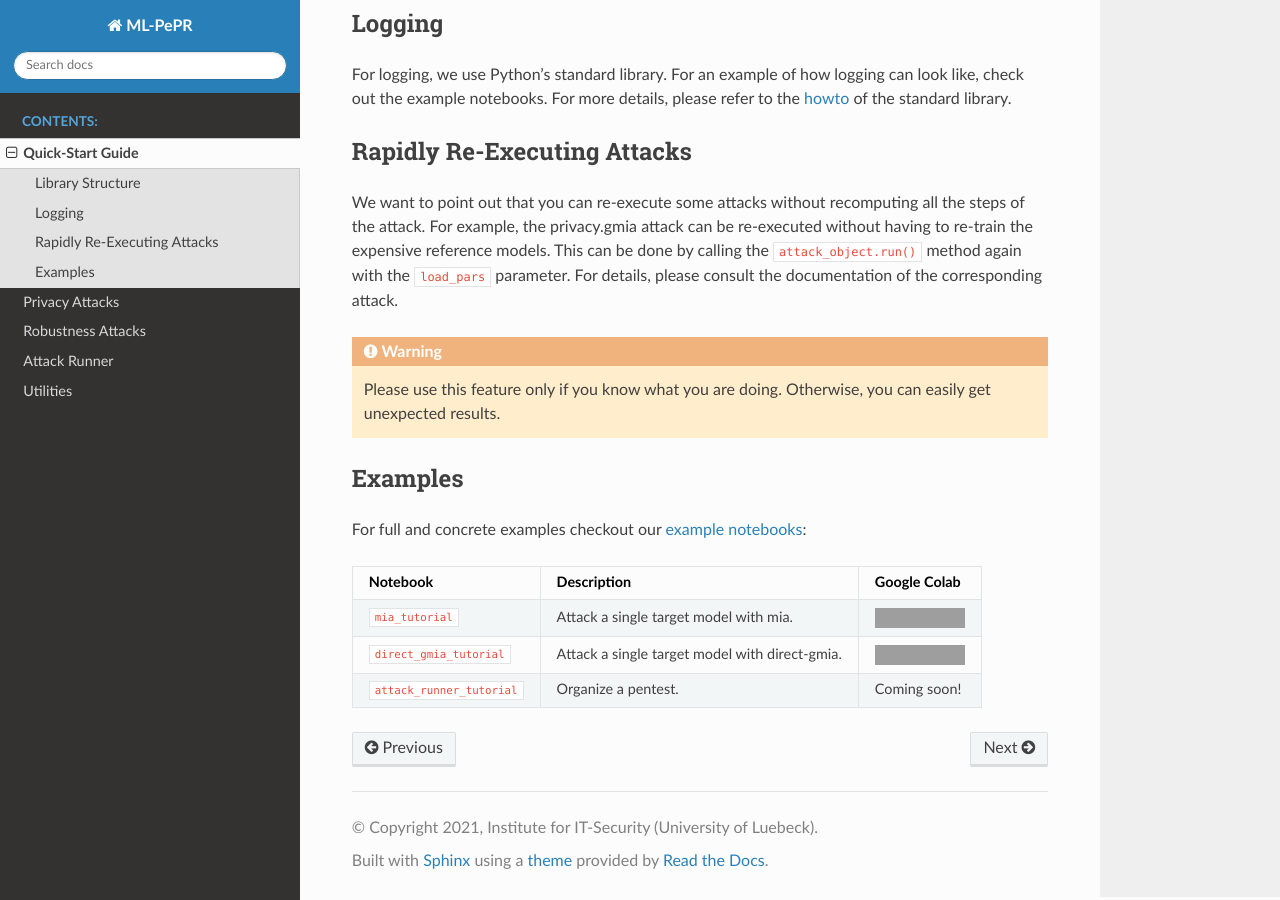
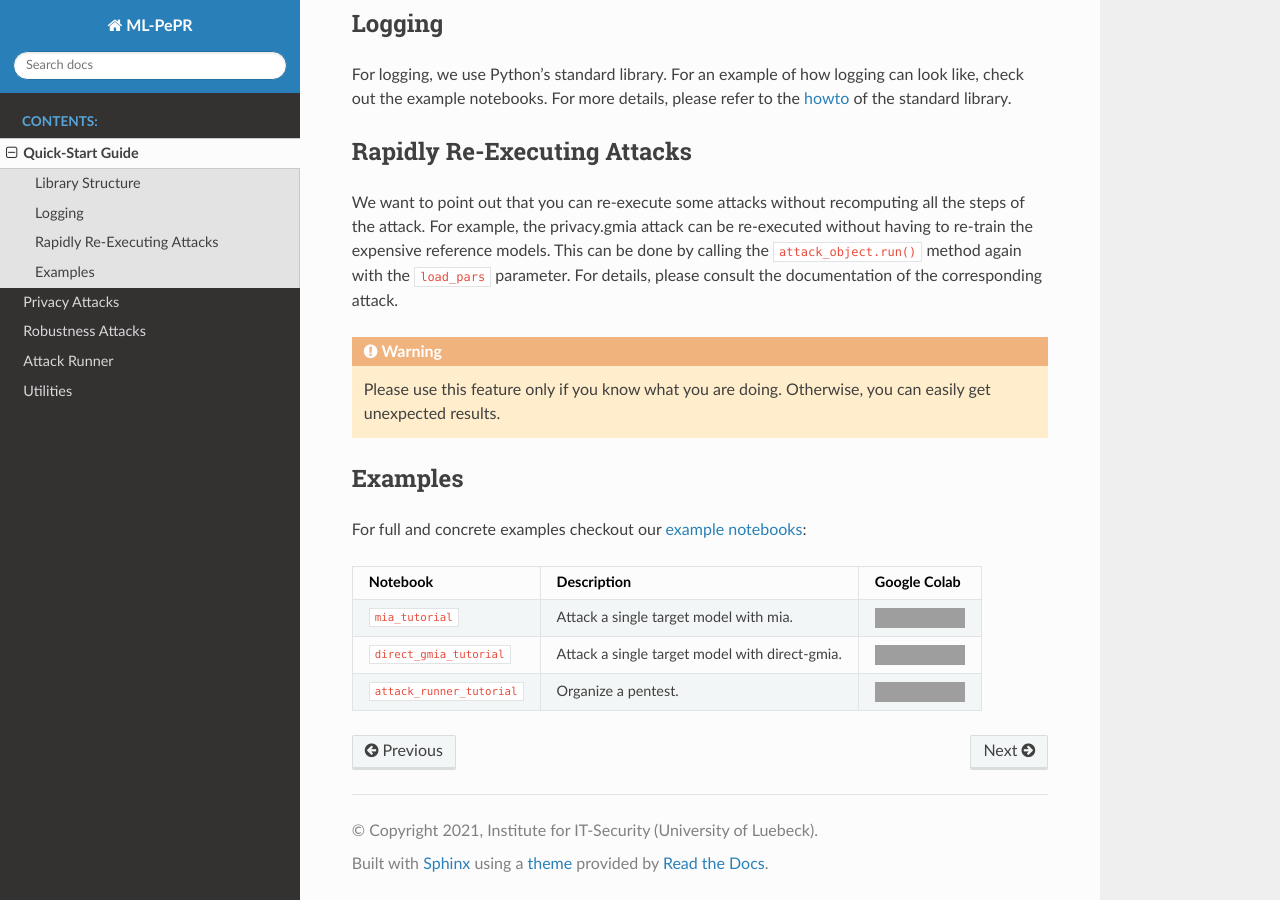
Before and after one commit to hallojs/ml-pepr, a Sphinx documentation site: the page built from docs/source/quick_start_guide.rst, in a window 1280 px wide and 900 px high, scrolled down 945 px. Built offline with Sphinx 7.4.7 and the Read the Docs theme 2.0.0, drawn with Linux system fonts in a browser that asks for light colours; grey boxes are pictures that could not be loaded.

Commit message:
Add attack runner tutorial to quick start guide

```diff
--- a/docs/source/quick_start_guide.rst
+++ b/docs/source/quick_start_guide.rst
@@ -57,7 +57,7 @@ For full and concrete examples checkout our
 +----------------------------+------------------------------------------------------------------------------+--------------+
 | ``direct_gmia_tutorial``   | Attack a single target model with direct-gmia.                               | |nb1|_       |
 +----------------------------+------------------------------------------------------------------------------+--------------+
-| ``attack_runner_tutorial`` | Organize a pentest.                                                          | Coming soon! |
+| ``attack_runner_tutorial`` | Organize a pentest.                                                          | |nb2|_       |
 +----------------------------+------------------------------------------------------------------------------+--------------+
 
 .. |nb0| image:: https://colab.research.google.com/assets/colab-badge.svg
```
Also changed, not shown: other parts of docs/source/quick_start_guide.rst (+3 -0 lines).
